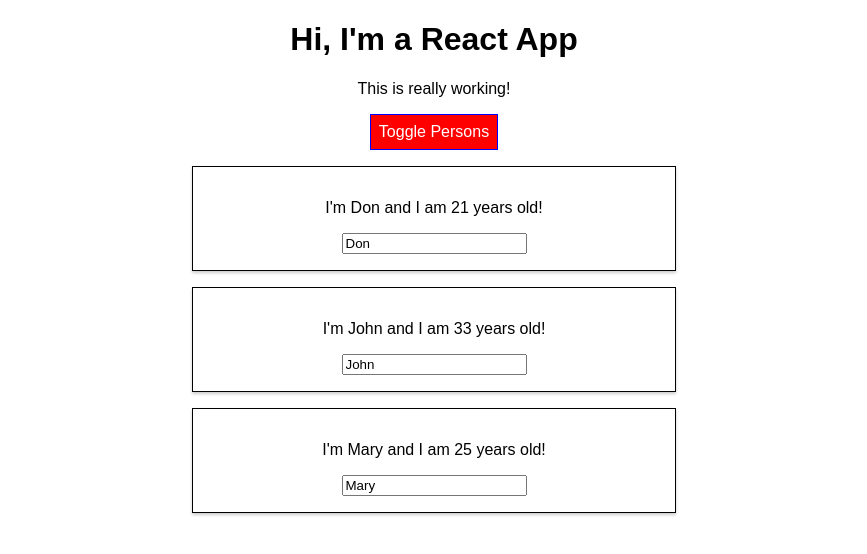
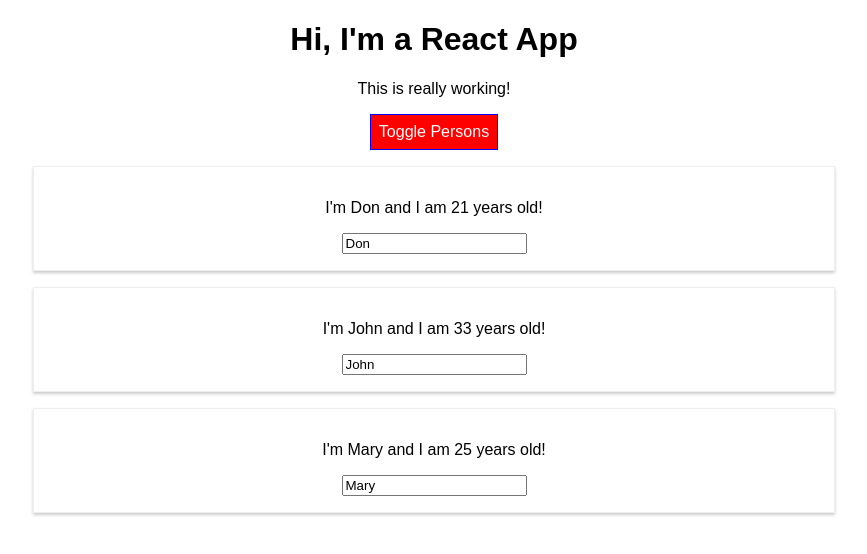
Before and after one commit to donsvederus/person-manager-demo, a React app: page / in a window 1280 px wide. Both pictures are taken after a click on the button "Toggle Persons". Shown: the top 554 px of the page, without its empty margins (206-1073 px from the left). Built offline with nearby package versions, Linux system fonts and the light colour scheme.

Commit message:
0.75 More on CSS Modules

```diff
--- a/src/Person/Person.css
+++ b/src/Person/Person.css
@@ -1,4 +1,4 @@
-/* .Person {
+.Person {
     width:60%;
     margin:16px auto;
     border: 1px solid #eee;
@@ -11,4 +11,4 @@
     .person {
         width: 450px;
     }
-} */
+}
--- a/src/Person/Person.js
+++ b/src/Person/Person.js
@@ -1,35 +1,13 @@
 import React from 'react';
-import styled from 'styled-components';
-
-// import './Person.css';
-
-const StyledDiv = styled.div`
-    width:60%;
-    margin:16px auto;
-    border: 1px solid #000;
-    box-shadow: 0 2px 3px #ccc;
-    padding: 16px;
-    text-align: center;
-
-    @media (min-width: 500px) {
-        width: 450px;
-    }
-`;
+import classes from './Person.css';
 
 const person = props => {
-    // const style = {
-    //     '@media (min-width: 500px)': {
-    //         width: '450px'
-    //     }
-    // };
-
     return (
-        //<div className="Person" style={style}>
-        <StyledDiv>
+        <div className={classes.Person}>
             <p onClick={props.click}>I'm {props.name} and I am {props.age} years old!</p>
             <p>{props.children}</p>
             <input type="text" onChange={props.changed} value={props.name} />
-        </StyledDiv>
+        </div>
     )
 };
 
```
